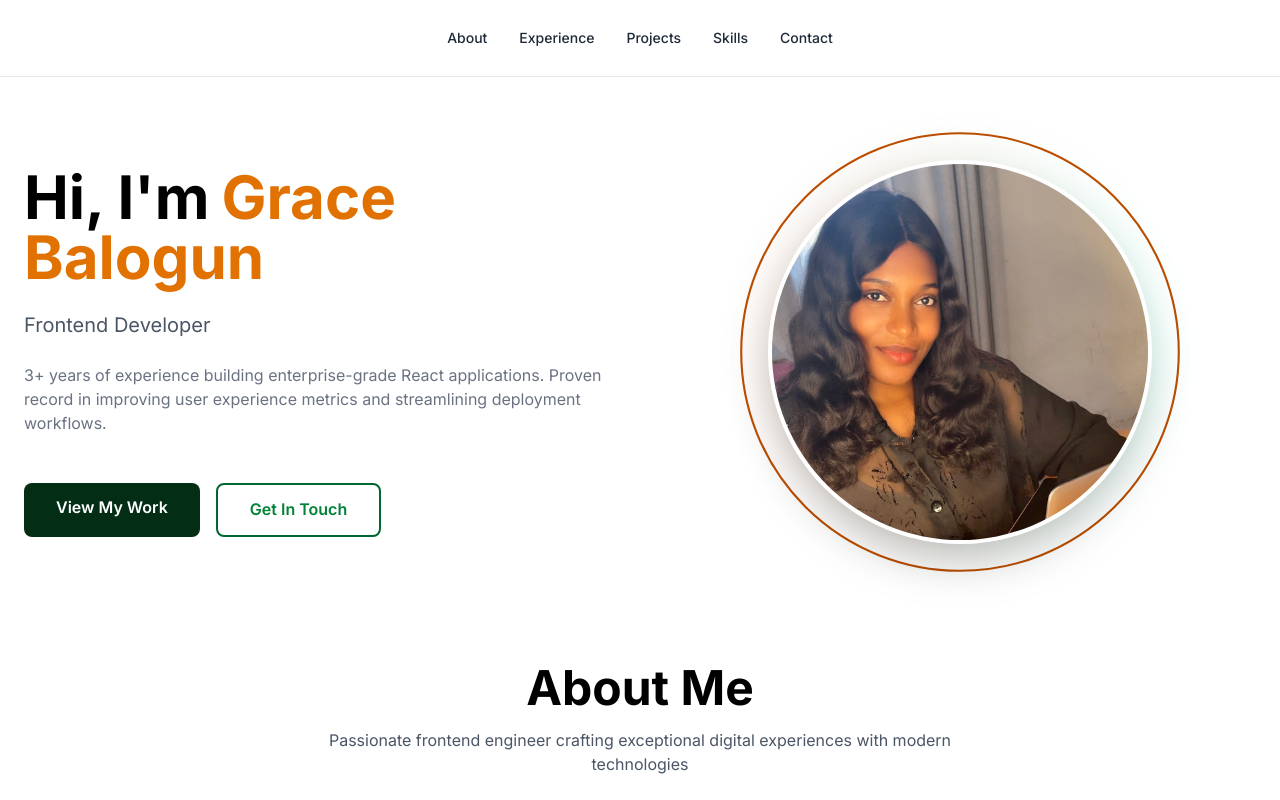
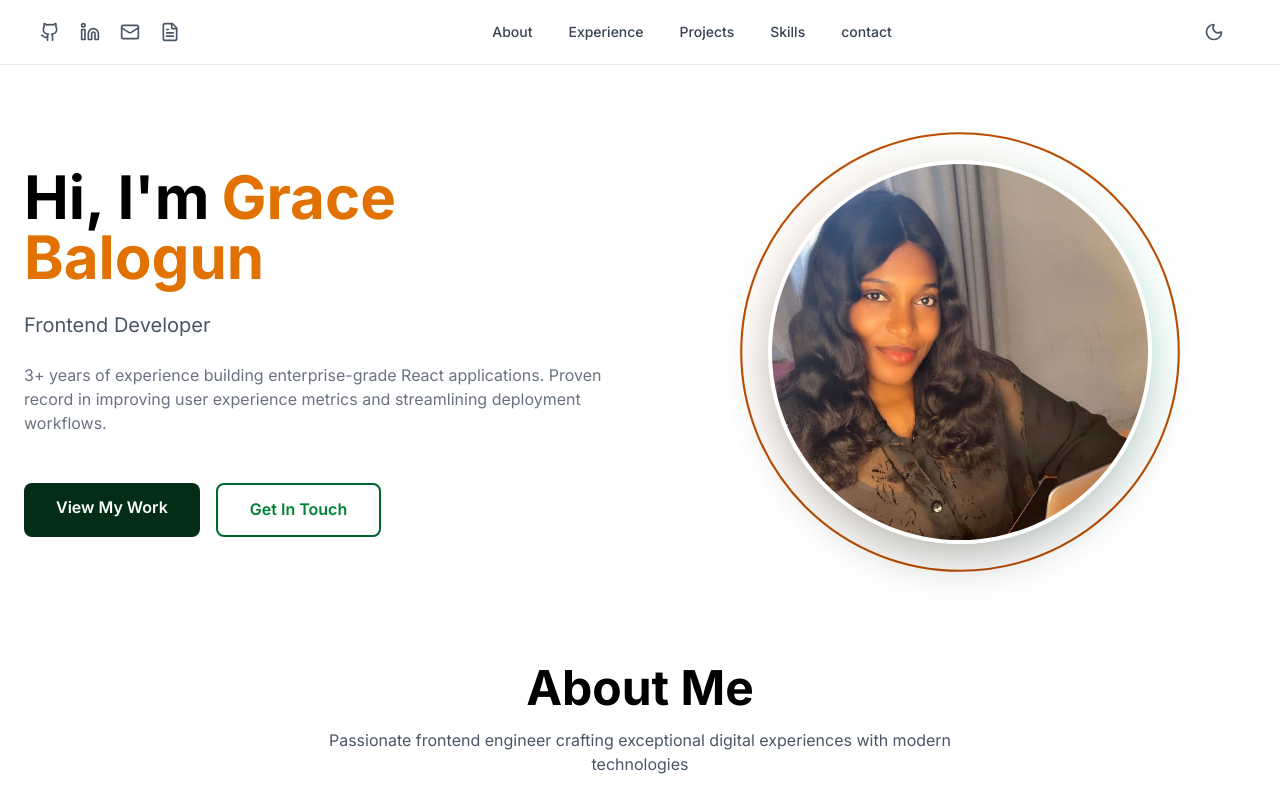
Before and after one commit to graycepaul/Grace_Balogun, a Next.js app: page / in a window 1280 px wide. Shown: the top 800 px of the page. Built offline with nearby package versions, Linux system fonts and the light colour scheme.

Commit message:
feat: Theme context setup

```diff
--- a/jsconfig.json
+++ b/jsconfig.json
@@ -1,7 +1,9 @@
 {
   "compilerOptions": {
+    "checkJs": true,
+    "jsx": "react-jsx",
     "paths": {
       "@/*": ["./src/*"]
     }
-  }
+  } ,   "exclude": ["node_modules", ".next"]
 }
--- a/package.json
+++ b/package.json
@@ -10,6 +10,7 @@
   },
   "dependencies": {
     "framer-motion": "^12.23.24",
+    "lucide-react": "^0.562.0",
     "next": "15.5.9",
     "react": "19.1.0",
     "react-dom": "19.1.0",
--- a/src/app/components/Header.js
+++ b/src/app/components/Header.js
@@ -1,35 +1,199 @@
 "use client";
+
 import { motion } from "framer-motion";
-import { useTheme } from "../context/ThemeContext";
+import { ThemeContext } from "../context/ThemeContext";
+import { useContext, useState } from "react";
+import {
+  Sun,
+  Moon,
+  Menu,
+  X,
+  Github,
+  Linkedin,
+  Mail,
+  FileText,
+} from "lucide-react";
 
 export default function Header() {
-  const { theme } = useTheme();
+  const { theme, toggleTheme } = useContext(ThemeContext);
+  const [isMobileMenuOpen, setIsMobileMenuOpen] = useState(false);
+
+  const navItems = ["About", "Experience", "Projects", "Skills", "contact"];
+
+  const contactIcons = [
+    {
+      icon: Github,
+      href: "https://github.com/graycepaul",
+      label: "GitHub",
+    },
+    {
+      icon: Linkedin,
+      href: "http://linkedin.com/in/grace-ewela-salawe",
+      label: "LinkedIn",
+    },
+    {
+      icon: Mail,
+      href: "mailto:graycepaul02@gmail.com",
+      label: "Email",
+    },
+    {
+      icon: FileText,
+      href: "/resume.pdf",
+      label: "Resume",
+    },
+  ];
 
   return (
     <motion.header
       initial={{ y: -100, opacity: 0 }}
       animate={{ y: 0, opacity: 1 }}
-      className="fixed top-0 w-full z-50 backdrop-blur-md border-b border-gray-200 "
+      transition={{ duration: 0.5 }}
+      className={`fixed top-0 w-full z-50 ${
+        theme === "dark"
+          ? "bg-gray-900 border-gray-800"
+          : "bg-white border-gray-200"
+      } border-b backdrop-blur-md bg-opacity-95`}
     >
-      <nav className="container mx-auto p-7">
-        <div className="flex justify-between items-center">
-          <div className="flex items-center space-x-6 mx-auto">
-            <div className="flex gap-4 md:gap-8">
-              {["About", "Experience", "Projects", "Skills", "Contact"].map(
-                (item) => (
+      <nav className="container mx-auto px-4 sm:px-6 lg:px-8">
+        <div className="flex items-center justify-between h-16">
+          {/* Contact Icons (Left side - replaces logo) */}
+          <div className="flex items-center space-x-1">
+            {contactIcons.map((item, index) => (
+              <motion.a
+                key={item.label}
+                href={item.href}
+                target="_blank"
+                rel="noopener noreferrer"
+                initial={{ opacity: 0, scale: 0.8 }}
+                animate={{ opacity: 1, scale: 1 }}
+                transition={{ delay: index * 0.1 }}
+                className={`p-2 rounded-lg transition-all duration-200 ${
+                  theme === "dark"
+                    ? "text-gray-300 hover:text-white hover:bg-gray-800"
+                    : "text-gray-600 hover:text-gray-900 hover:bg-gray-100"
+                }`}
+                aria-label={item.label}
+              >
+                <item.icon size={20} />
+              </motion.a>
+            ))}
+          </div>
+
+          {/* Desktop Navigation (Center) */}
+          <div className="hidden md:flex items-center space-x-1">
+            {navItems.map((item, index) => (
+              <motion.a
+                key={item}
+                href={`#${item.toLowerCase()}`}
+                initial={{ opacity: 0, y: -20 }}
+                animate={{ opacity: 1, y: 0 }}
+                transition={{ delay: index * 0.1 }}
+                className={`px-4 py-2 rounded-md text-sm font-medium transition-all duration-200 ${
+                  theme === "dark"
+                    ? "text-gray-300 hover:text-white hover:bg-gray-800"
+                    : "text-gray-700 hover:text-gray-900 hover:bg-gray-100"
+                }`}
+              >
+                {item}
+              </motion.a>
+            ))}
+          </div>
+
+          {/* Right side: Theme toggle and mobile menu */}
+          <div className="flex items-center space-x-4">
+            {/* Theme Toggle */}
+            <motion.button
+              onClick={toggleTheme}
+              whileTap={{ scale: 0.95 }}
+              className={`p-2 rounded-lg transition-all duration-200 ${
+                theme === "dark"
+                  ? "text-gray-300 hover:text-white hover:bg-gray-800"
+                  : "text-gray-600 hover:text-gray-900 hover:bg-gray-100"
+              }`}
+              aria-label="Toggle theme"
+            >
+              {theme === "dark" ? <Sun size={20} /> : <Moon size={20} />}
+            </motion.button>
+
+            {/* Mobile Menu Button */}
+            <motion.button
+              onClick={() => setIsMobileMenuOpen(!isMobileMenuOpen)}
+              whileTap={{ scale: 0.95 }}
+              className={`md:hidden p-2 rounded-lg transition-all duration-200 ${
+                theme === "dark"
+                  ? "text-gray-300 hover:text-white hover:bg-gray-800"
+                  : "text-gray-600 hover:text-gray-900 hover:bg-gray-100"
+              }`}
+              aria-label="Toggle menu"
+            >
+              {isMobileMenuOpen ? <X size={24} /> : <Menu size={24} />}
+            </motion.button>
+          </div>
+        </div>
+
+        {/* Mobile Dropdown Menu */}
+        {isMobileMenuOpen && (
+          <motion.div
+            initial={{ opacity: 0, height: 0 }}
+            animate={{ opacity: 1, height: "auto" }}
+            exit={{ opacity: 0, height: 0 }}
+            className={`md:hidden border-t ${
+              theme === "dark"
+                ? "border-gray-800 bg-gray-900"
+                : "border-gray-200 bg-white"
+            }`}
+          >
+            <div className="py-2 space-y-1">
+              {navItems.map((item) => (
                 <a
                   key={item}
                   href={`#${item.toLowerCase()}`}
-                    className="text-gray-800  hover:text-amber-600 transition-colors font-medium text-xs md:text-sm"
+                  onClick={() => setIsMobileMenuOpen(false)}
+                  className={`block px-4 py-3 text-base font-medium transition-colors ${
+                    theme === "dark"
+                      ? "text-gray-300 hover:text-white hover:bg-gray-800"
+                      : "text-gray-700 hover:text-gray-900 hover:bg-gray-100"
+                  }`}
                 >
                   {item}
                 </a>
-                )
-              )}
-            </div>
-            {/* <ThemeToggle /> */}
+              ))}
+
+              {/* Contact section in mobile dropdown */}
+              <div
+                className={`px-4 py-3 border-t ${
+                  theme === "dark" ? "border-gray-800" : "border-gray-200"
+                }`}
+              >
+                <p
+                  className={`text-sm font-medium mb-2 ${
+                    theme === "dark" ? "text-gray-400" : "text-gray-500"
+                  }`}
+                >
+                  Connect
+                </p>
+                <div className="flex space-x-3">
+                  {contactIcons.map((item) => (
+                    <a
+                      key={item.label}
+                      href={item.href}
+                      target="_blank"
+                      rel="noopener noreferrer"
+                      className={`p-2 rounded-lg transition-colors ${
+                        theme === "dark"
+                          ? "text-gray-300 hover:text-white hover:bg-gray-800"
+                          : "text-gray-600 hover:text-gray-900 hover:bg-gray-100"
+                      }`}
+                      aria-label={item.label}
+                    >
+                      <item.icon size={18} />
+                    </a>
+                  ))}
                 </div>
               </div>
+            </div>
+          </motion.div>
+        )}
       </nav>
     </motion.header>
   );
--- a/src/app/components/Hero.js
+++ b/src/app/components/Hero.js
@@ -56,7 +56,7 @@ export default function Hero() {
                 whileHover={{ scale: 1.05 }}
                 whileTap={{ scale: 0.95 }}
                 href="#projects"
-                className="bg-green-950  text-white px-8 py-3 rounded-lg font-semibold text-center transition-colors hover:bg-[#0052cc] "
+                className="bg-green-950  text-white px-8 py-3 rounded-lg font-semibold text-center transition-colors hover:bg-[#286034] "
               >
                 View My Work
               </motion.a>
--- a/src/app/context/ThemeContext.js
+++ b/src/app/context/ThemeContext.js
@@ -1,38 +1,28 @@
 "use client";
+
 import { createContext, useContext, useEffect, useState } from "react";
 
-const ThemeContext = createContext();
-
+export const ThemeContext = createContext(null);
 export function ThemeProvider({ children }) {
   const [theme, setTheme] = useState("light");
 
-  // Initialize theme from localStorage or system preference
   useEffect(() => {
     const storedTheme = localStorage.getItem("theme");
-    const prefersDark = window.matchMedia(
-      "(prefers-color-scheme: dark)"
-    ).matches;
-    const activeTheme = storedTheme || (prefersDark ? "dark" : "light");
-
-    setTheme(activeTheme);
-    document.documentElement.classList.toggle("dark", activeTheme === "dark");
+    if (storedTheme === "light" || storedTheme === "dark") {
+      setTheme(storedTheme);
+    }
   }, []);
 
+  useEffect(() => {
+    localStorage.setItem("theme", theme);
+  }, [theme]);
+
   const toggleTheme = () => {
-    const newTheme = theme === "light" ? "dark" : "light";
-    setTheme(newTheme);
-    document.documentElement.classList.toggle("dark", newTheme === "dark");
-    localStorage.setItem("theme", newTheme);
+    setTheme((prev) => (prev === "light" ? "dark" : "light"));
   };
-
   return (
     <ThemeContext.Provider value={{ theme, toggleTheme }}>
       {children}
     </ThemeContext.Provider>
   );
 }
-
-// Custom hook for easy use
-export function useTheme() {
-  return useContext(ThemeContext);
-}
--- a/src/app/globals.css
+++ b/src/app/globals.css
@@ -3,18 +3,12 @@
 :root {
   /* Light mode (default) */
   --background: white;
-  --text: black;
-  --text-light: #666666;
-  --white: #ffffff;
-
 }
 
 .dark {
   /* Dark mode */
-  --background: white;
-  --text: black;
-  --text-light: #666666;
-  --white: #ffffff;
+  --background: #101828;
+
 }
 
 
--- /dev/null
+++ b/src/app/hooks/useTheme.js
@@ -0,0 +1,10 @@
+import { useContext } from "react";
+import { ThemeContext } from "../context/ThemeContext";
+
+export const useTheme = () => {
+  const context = useContext(ThemeContext);
+  if (!context) {
+    throw new Error("useTheme must be used within a ThemeProvider");
+  }
+  return context;
+};
--- a/src/app/layout.js
+++ b/src/app/layout.js
@@ -2,15 +2,30 @@
 import { ThemeProvider } from "./context/ThemeContext";
 import "./globals.css";
 import { Inter } from "next/font/google";
+import { useTheme } from "./hooks/useTheme";
 
 const inter = Inter({ subsets: ["latin"] });
+
+function Body({ children }) {
+  const { theme } = useTheme(); // ✅ now inside provider
+
+  return (
+    <body className={theme === "dark" ? "dark" : ""}>
+      <div
+        className={`${inter.className} bg-white text-gray-900 min-h-screen transition-colors duration-300`}
+      >
+        {children}
+      </div>
+    </body>
+  );
+}
 
 export default function RootLayout({ children }) {
   return (
     <html lang="en" suppressHydrationWarning>
-      <body className={`${inter.className} transition-colors duration-300`}>
-        <ThemeProvider>{children}</ThemeProvider>
-      </body>
+      <ThemeProvider>
+        <Body>{children}</Body>
+      </ThemeProvider>
     </html>
   );
 }
--- a/src/app/page.js
+++ b/src/app/page.js
@@ -9,7 +9,7 @@ import Contact from "./components/Contact";
 
 export default function Home() {
   return (
-    <main className="min-h-screen transition-colors">
+    <main className="min-h-screen">
       <Header />
       <Hero />
       <About />
--- /dev/null
+++ b/tailwind.config.js
@@ -0,0 +1,11 @@
+module.exports = {
+  darkMode: "class",
+  content: [
+    "./pages/**/*.{js,ts,jsx,tsx}",
+    "./components/**/*.{js,ts,jsx,tsx}",
+  ],
+  theme: {
+    extend: {},
+  },
+  plugins: [],
+};
```
Also changed, not shown: src/app/data/data.js (added), 2 other files (tests, documents, lock files or other folders). Lines whose indentation alone changed are shown as unchanged.
